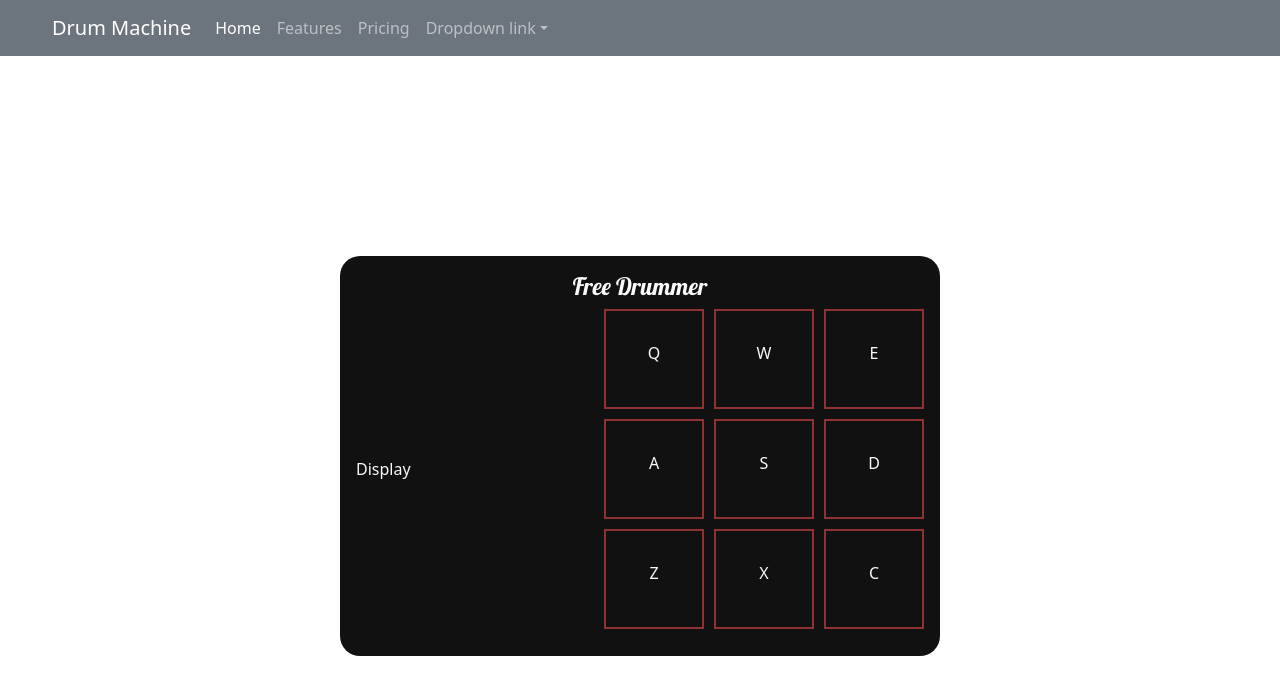
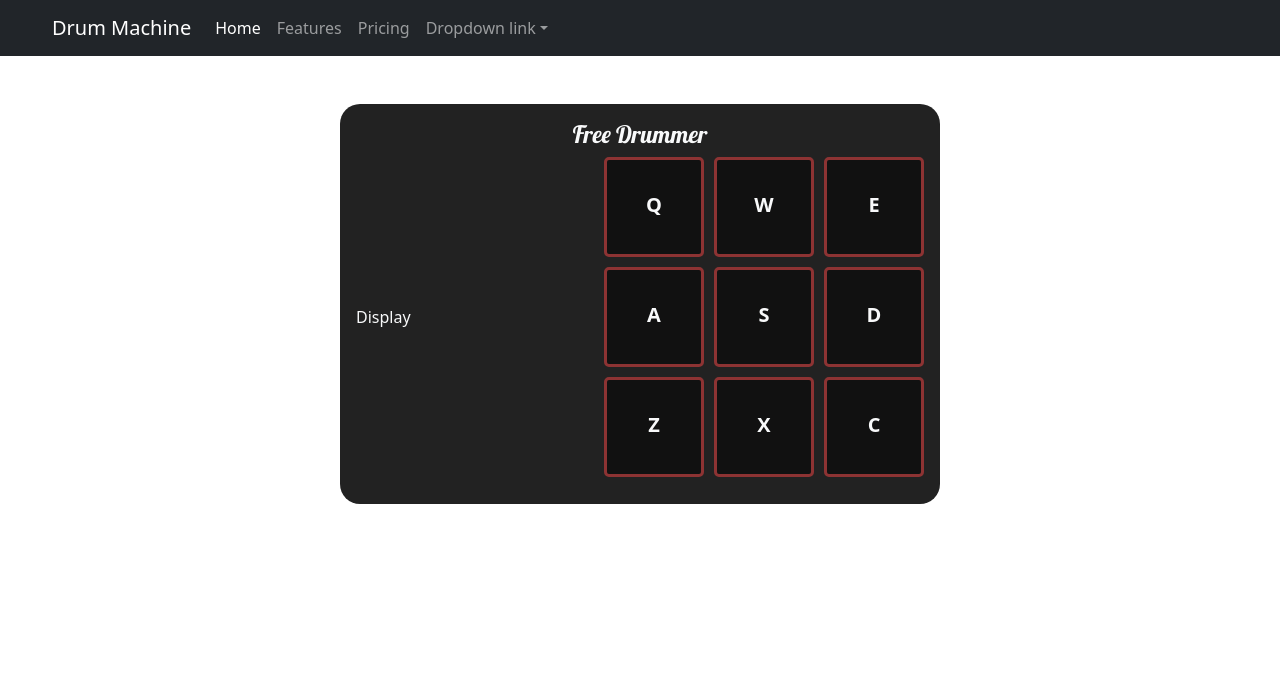
Before and after one commit to PLCoster/fcc_frontendlibs_project3, a React app: page / in a window 1280 px wide. Shown: the top 694 px of the page. Built offline with nearby package versions, Linux system fonts and the light colour scheme.

Commit message:
Improved styling of Drum Machine, made Drum Pad text unselectable

```diff
--- a/src/components/App.jsx
+++ b/src/components/App.jsx
@@ -8,9 +8,7 @@ function App() {
     <>
       <NavBar />
       <div id="app-container" className="container">
-        <div className="flex-grow" />
         <DrumMachine />
-        <div className="flex-grow" />
       </div>
     </>
   );
--- a/src/components/DrumMachine.jsx
+++ b/src/components/DrumMachine.jsx
@@ -21,7 +21,6 @@ function DrumMachine() {
 
   // Add eventListeners for keyboard down/up when the DrumMachine mounts:
   useEffect(() => {
-    console.log('MOUNTING DRUM MACHINE');
     const keyDownEventListener = (e) => {
       if (pressedKeysRef.current[e.code[3]] === false) {
         pressedKeysRef.current = {
@@ -53,12 +52,8 @@ function DrumMachine() {
     };
   }, []);
 
-  useEffect(() => {
-    console.log('pressedKeysUpdated: ', pressedKeys);
-  }, [pressedKeys]);
-
   return (
-    <div id="drum-machine" className="text-light text-center p-3">
+    <div id="drum-machine" className="text-light text-center mt-5 p-3">
       <h4 className="logo">Free Drummer</h4>
       <div className="drum-machine-container">
         <ControlsDisplay />
--- a/src/components/DrumPad.jsx
+++ b/src/components/DrumPad.jsx
@@ -26,7 +26,7 @@ function DrumPad({ id, src, text, playSound }) {
   return (
     <div
       id={id}
-      className={`drum-pad ${hit}`}
+      className={`drum-pad user-select-none ${hit}`}
       role="button"
       onMouseDown={playClip}
       onMouseUp={() => setHit('')}
--- a/src/components/NavBar.jsx
+++ b/src/components/NavBar.jsx
@@ -2,7 +2,7 @@ import React from 'react';
 
 function NavBar() {
   return (
-    <nav className="navbar navbar-expand-lg navbar-dark bg-secondary">
+    <nav className="navbar navbar-expand-lg navbar-dark bg-dark">
       <div className="container-fluid">
         <a className="navbar-brand" href=".">
           Drum Machine
--- a/src/scss/_custom.scss
+++ b/src/scss/_custom.scss
@@ -15,8 +15,7 @@
 == OVERALL STYLES ==
 */
 
-body,
-#root {
+body {
   height: 100vh;
 }
 
@@ -45,7 +44,7 @@ body,
 #drum-machine {
   width: 600px;
   height: 400px;
-  background-color: #111;
+  background-color: #222;
   border: 2px #444;
   border-radius: 20px;
 
@@ -65,15 +64,18 @@ body,
       gap: 10px;
 
       .drum-pad {
+        font-size: 20px;
+        font-weight: 600;
         height: 100px;
         width: 100px;
         padding-top: 30px;
         background-color: #111;
-        border: 2px solid rgb(141, 51, 51);
+        border-radius: 5px;
+        border: 3px solid rgb(141, 51, 51);
       }
 
       .drum-pad.hit {
-        border: 2px solid rgb(250, 5, 5);
+        border: 3px solid rgb(250, 5, 5);
       }
 
       .drum-pad:hover {
```
